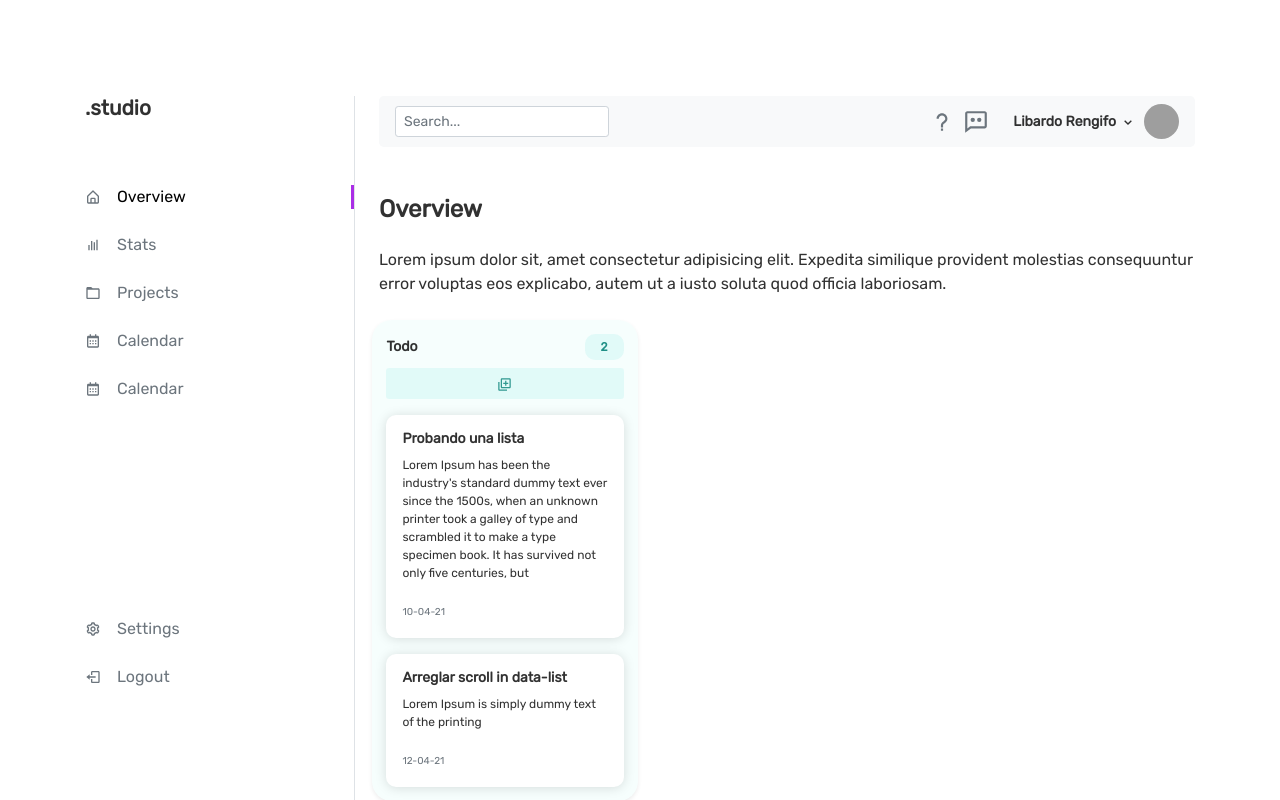
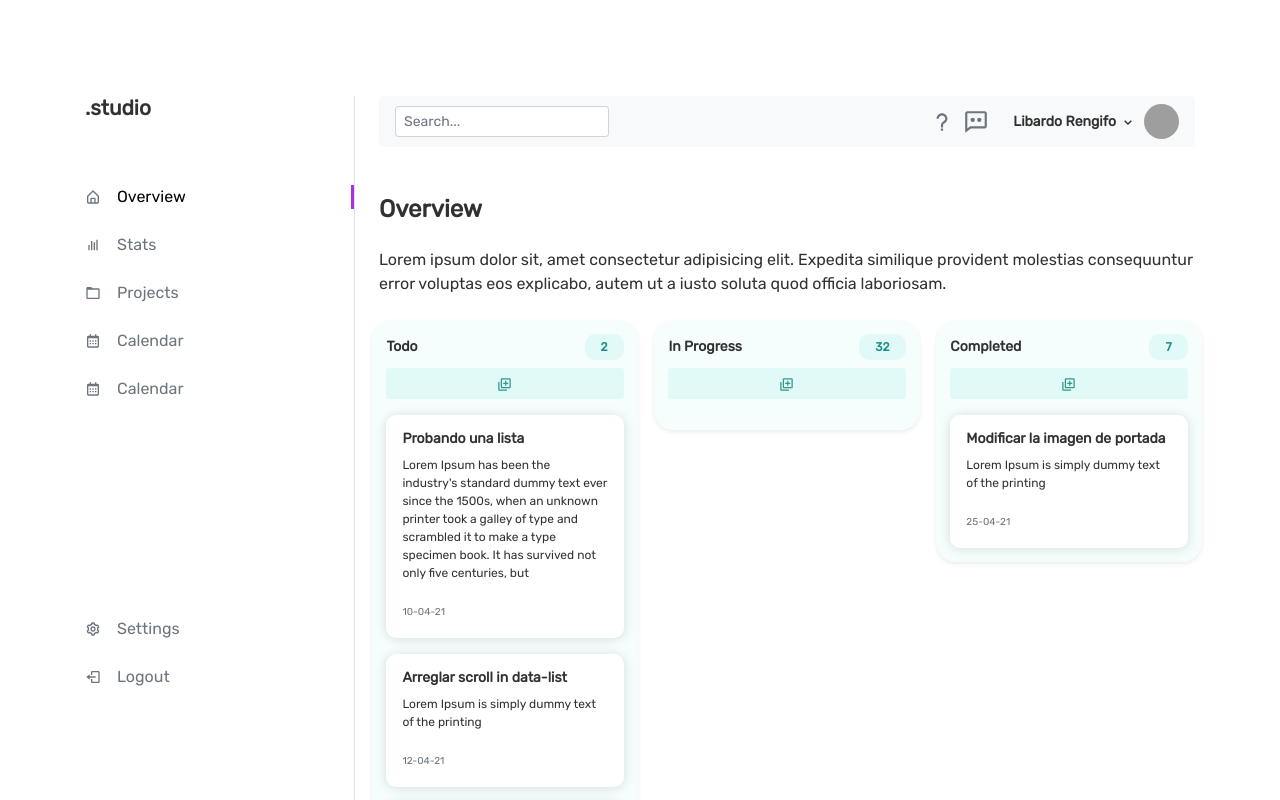
Before and after one commit to react-examples-projects/react-dashboard, a React (Create React App) app: page / in a window 1280 px wide. Shown: the top 800 px of the page. Built offline with nearby package versions, Linux system fonts and the light colour scheme; grey boxes are pictures that could not be loaded.

Commit message:
dev: fix: bug when drag the tasks in the same board

```diff
--- /dev/null
+++ b/src/helpers/reorder.js
@@ -0,0 +1,9 @@
+const reorder = (list, startIndex, endIndex) => {
+  const result = Array.from(list);
+  const [removed] = result.splice(startIndex, 1);
+  result.splice(endIndex, 0, removed);
+
+  return result;
+};
+
+export default reorder;
--- a/src/mocks/tasks.js
+++ b/src/mocks/tasks.js
@@ -1,4 +1,5 @@
-const tasks = [
+const tasks = {
+  todo: [
     {
       id: 0,
       title: "Probando una lista",
@@ -16,6 +17,51 @@ const tasks = [
       status: "to do",
       date: "12-04-21",
     },
-];
+    {
+      id: 2,
+      title: "Colocar nuevo campo 'elementos' en el form de usuarios",
+      content: "Lorem Ipsum is simply dummy text of the printing ",
+      author: "Luis Alvarez",
+      status: "to do",
+      date: "13-04-21",
+    },
+    {
+      id: 3,
+      title: "Cambiar imagen del footer",
+      content: "Lorem Ipsum is simply dummy text of the printing ",
+      author: "Luis Alvarez",
+      status: "to do",
+      date: "13-04-21",
+    },
+  ],
+  "in-progress":[
+    {
+      id: 4,
+      title: "Modificar el disñeo responsive comentarios",
+      content: "Lorem Ipsum is simply dummy text of the printing ",
+      author: "Juan Rodriguez",
+      status: "progress",
+      date: "23-04-21",
+    },
+    {
+      id: 5,
+      title: "Colocar licencias en las descargas",
+      content: "Lorem Ipsum is simply dummy text of the printing ",
+      author: "Libardo Rengifo",
+      status: "progress",
+      date: "14-04-21",
+    },
+  ],
+  "completed":[
+    {
+      id: 6,
+      title: "Modificar la imagen de portada",
+      content: "Lorem Ipsum is simply dummy text of the printing ",
+      author: "Libardo Rengifo",
+      status: "completed",
+      date: "25-04-21",
+    },
+  ]
+};
 
 export default tasks;
--- a/src/pages/home/App.js
+++ b/src/pages/home/App.js
@@ -2,8 +2,31 @@ import Layout from "../../components/Layout/Layout";
 import Row from "react-bootstrap/Row";
 import Col from "react-bootstrap/Col";
 import Board from "./components/Board/Board";
+import { DragDropContext } from "react-beautiful-dnd";
+import tasks_list from "../../mocks/tasks";
+import { useState } from "react";
+import reorder from "../../helpers/reorder";
 
 export default function App() {
+  const [tasks, setTasks] = useState(
+    JSON.parse(localStorage.getItem("tasks")) || tasks_list
+  );
+
+  const onDragEnd = (result) => {
+    const stateTasks = { ...tasks };
+
+    if (!result.destination) return;
+    console.log(result);
+    console.log(tasks_list[result.source.droppableId]);
+    const tasksOrdened = reorder(
+      tasks_list[result.source.droppableId],
+      result.source.index,
+      result.destination.index
+    );
+    stateTasks[result.source.droppableId] = tasksOrdened;
+    setTasks(stateTasks);
+    localStorage.setItem("tasks", JSON.stringify(stateTasks));
+  };
   return (
     <Layout>
       <h4 className="font-weight-bold mb-4">Overview</h4>
@@ -14,15 +37,17 @@ export default function App() {
       </p>
 
       <Row>
+        <DragDropContext onDragEnd={onDragEnd}>
           <Col className="p-2" sm={12} md={6} lg={4}>
-          <Board title="Todo" countTasks={2} />
+            <Board title="Todo" countTasks={2} tasks={tasks.todo} />
           </Col>
           <Col className="p-2" sm={12} md={6} lg={4}>
-          {/* <Board title="In Progress" countTasks={32} /> */}
+            <Board title="In Progress" countTasks={32} tasks={tasks.progress} />
           </Col>
           <Col className="p-2" sm={12} md={6} lg={4}>
-          {/* <Board title="Completed" countTasks={7} /> */}
+            <Board title="Completed" countTasks={7} tasks={tasks.completed} />
           </Col>
+        </DragDropContext>
       </Row>
     </Layout>
   );
--- a/src/pages/home/components/Board/Board.js
+++ b/src/pages/home/components/Board/Board.js
@@ -1,12 +1,13 @@
 import css from "./Board.module.scss";
 import Button from "react-bootstrap/Button";
 import { BiAddToQueue } from "react-icons/bi";
-import { DragDropContext, Droppable, Draggable } from "react-beautiful-dnd";
-import tasks from "../../../../mocks/tasks.js";
+import { Droppable, Draggable } from "react-beautiful-dnd";
+import PropTypes from "prop-types";
 import cs from "classnames";
 import Task from "./Task";
 
-export default function Board({ title = "Untitle", countTasks = 0 }) {
+function Board({ title = "Untitle", countTasks = 0, tasks = [] }) {
+  const id = title.toLowerCase().trim().replace(/ /gi, "-");
   return (
     <div className={cs("shadow-sm", css.board)}>
       <div className="d-flex justify-content-lg-between align-items-center">
@@ -20,17 +21,17 @@ export default function Board({ title = "Untitle", countTasks = 0 }) {
       <Button size="sm" className={cs("mt-2 mb-3", css.btnAdd)} block>
         <BiAddToQueue className={css.buttonAddIcon} />
       </Button>
-      <DragDropContext>
-        <Droppable droppableId="tasks">
+
+      <Droppable droppableId={id}>
         {(provided) => {
           return (
             <div {...provided.droppableProps} ref={provided.innerRef}>
               {tasks.map((task, index) => {
                 return (
                   <Draggable
-                      key={task.id}
+                    key={task.id.toString()}
                     draggableId={task.id.toString()}
-                      index={task.id}
+                    index={index}
                   >
                     {(provided) => (
                       <Task
@@ -43,11 +44,21 @@ export default function Board({ title = "Untitle", countTasks = 0 }) {
                   </Draggable>
                 );
               })}
+              {/* es necesario para que el contenedor se adapte al tamaño de los
+               elementos que se arrastran en su interior */}
+              {provided.placeholder}
             </div>
           );
         }}
       </Droppable>
-      </DragDropContext>
     </div>
   );
 }
+
+Board.propTypes = {
+  title: PropTypes.string,
+  countTasks: PropTypes.number,
+  tasks: PropTypes.array,
+};
+
+export default Board;
```
Lines whose indentation alone changed are shown as unchanged.
